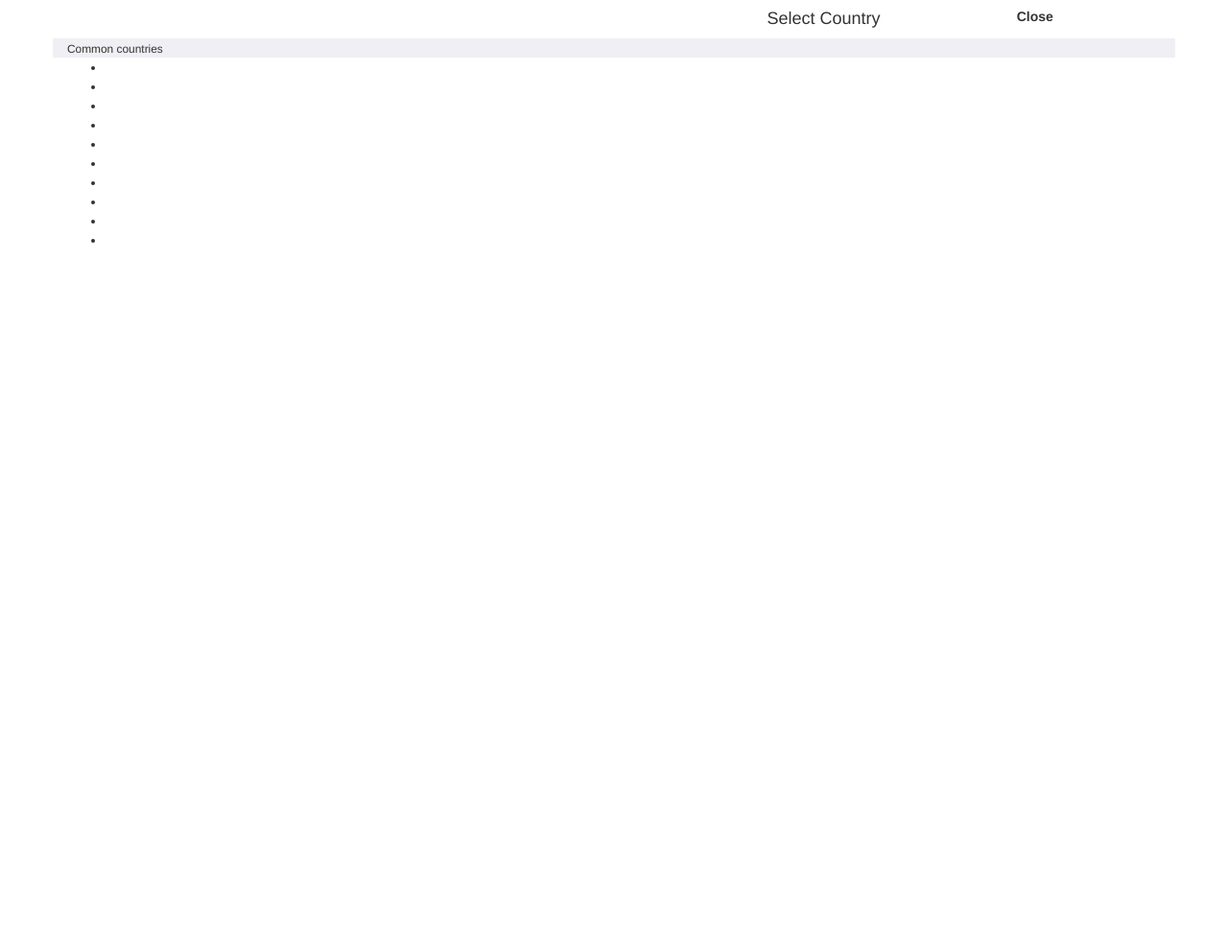
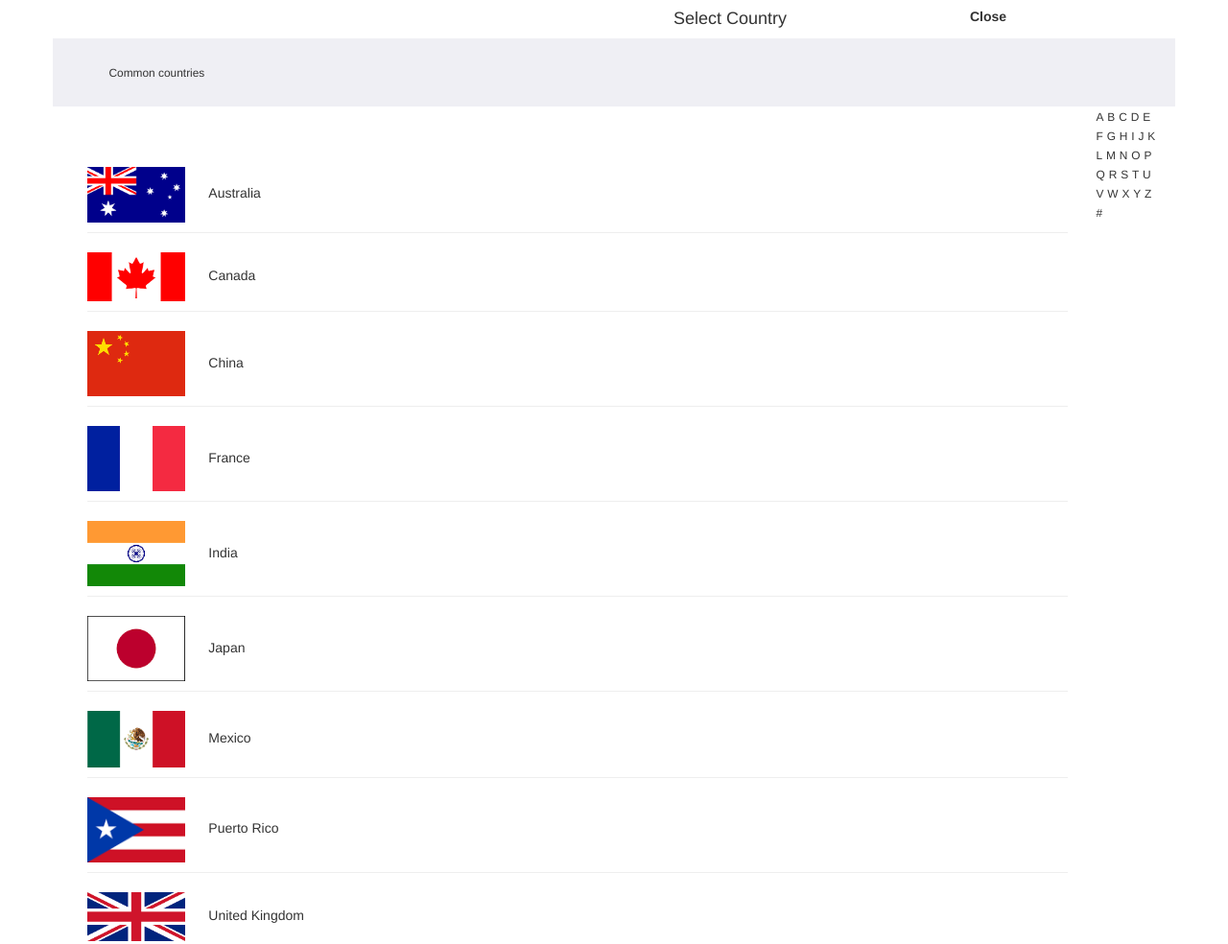
Before and after one commit to la-true/bien-espesa-eres, a plain HTML site: page paises.html in a window 1280 px wide. Shown: the whole page at 96% size. Before the commit the page ends 800 px from the top, so only its background shows below. Drawn offline with Linux system fonts and the light colour scheme.

Commit message:
paises index ok

```diff
--- a/css/paises.css
+++ b/css/paises.css
@@ -1,3 +1,22 @@
 .seleccion{
     background-color:#efeff4;
+    padding: 2% 0;
 }
+.seleccion small {
+    padding-left: 5%;
+}
+ul{
+    list-style: none;
+    padding-left: 2%;
+    padding-top: 6%;
+}
+.img-size {
+    width: 10%;
+}
+li p {
+    display: inline-block;
+    margin-left: 2%;
+}
+hr {
+    margin-top: 10px;
+}
--- a/paises.html
+++ b/paises.html
@@ -12,10 +12,10 @@
 <header>
     <div class="container">
         <div class="row">
-            <div class="col-xs-9 ">
+            <div class="col-xs-8">
                 <h4 class="text-right" >Select Country</h4>
             </div>
-            <div class="col-xs-3 ">
+            <div class="col-xs-4">
                 <h5 class="text-center"><strong>Close</strong></h5>
             </div>
         </div>
@@ -27,21 +27,82 @@
 <section>
     <div class="container">
         <div class="row">
-            <div class="col-xs-12">
+            <div class="col-xs-11">
                 <ul>
                     <li>
-                        <img src="" alt="">
+                        <img class="img-size" src="image/australia.png" alt="">
+                        <p>Australia</p>
                     </li>
-                    <li></li>
-                    <li></li>
-                    <li></li>
-                    <li></li>
-                    <li></li>
-                    <li></li>
-                    <li></li>
-                    <li></li>
-                    <li></li>
+                    <hr>
+                    <li>
+                        <img class="img-size" src="image/canada.png" alt="">
+                        <p>Canada</p>
+                    </li>
+                    <hr>
+                    <li>
+                        <img class="img-size" src="image/china.png" alt="">
+                        <p>China</p>
+                    </li>
+                    <hr>
+                    <li>
+                        <img class="img-size" src="image/france.png" alt="">
+                        <p>France</p>
+                    </li>
+                    <hr>
+                    <li>
+                        <img class="img-size" src="image/india.png" alt="">
+                        <p>India</p>
+                    </li>
+                    <hr>
+                    <li>
+                        <img class="img-size" src="image/japan.png" alt="">
+                        <p>Japan</p>
+                    </li>
+                    <hr>
+                    <li>
+                        <img class="img-size" src="image/mexico.png" alt="">
+                        <p>Mexico</p>
+                    </li>
+                    <hr>
+                    <li>
+                        <img class="img-size" src="image/puerto%20rico.png" alt="">
+                        <p>Puerto Rico</p>
+                    </li>
+                    <hr>
+                    <li>
+                        <img class="img-size" src="image/unitedkingdom.png" alt="">
+                        <p>United Kingdom</p>
+                    </li>
                 </ul>
+            </div>
+            <div class="col-xs-1">
+                <small>A</small>
+                <small>B</small>
+                <small>C</small>
+                <small>D</small>
+                <small>E</small>
+                <small>F</small>
+                <small>G</small>
+                <small>H</small>
+                <small>I</small>
+                <small>J</small>
+                <small>K</small>
+                <small>L</small>
+                <small>M</small>
+                <small>N</small>
+                <small>O</small>
+                <small>P</small>
+                <small>Q</small>
+                <small>R</small>
+                <small>S</small>
+                <small>T</small>
+                <small>U</small>
+                <small>V</small>
+                <small>W</small>
+                <small>X</small>
+                <small>Y</small>
+                <small>Z</small>
+                <small>#</small>
             </div>
         </div>
     </div>
```
Also changed, not shown: image/australia.png (added), image/canada.png (added), image/china.png (added), image/france.png (added), image/india.png (added), image/japan.png (added), image/mexico.png (added), image/puerto rico.png (added), image/unitedkingdom.png (added).
